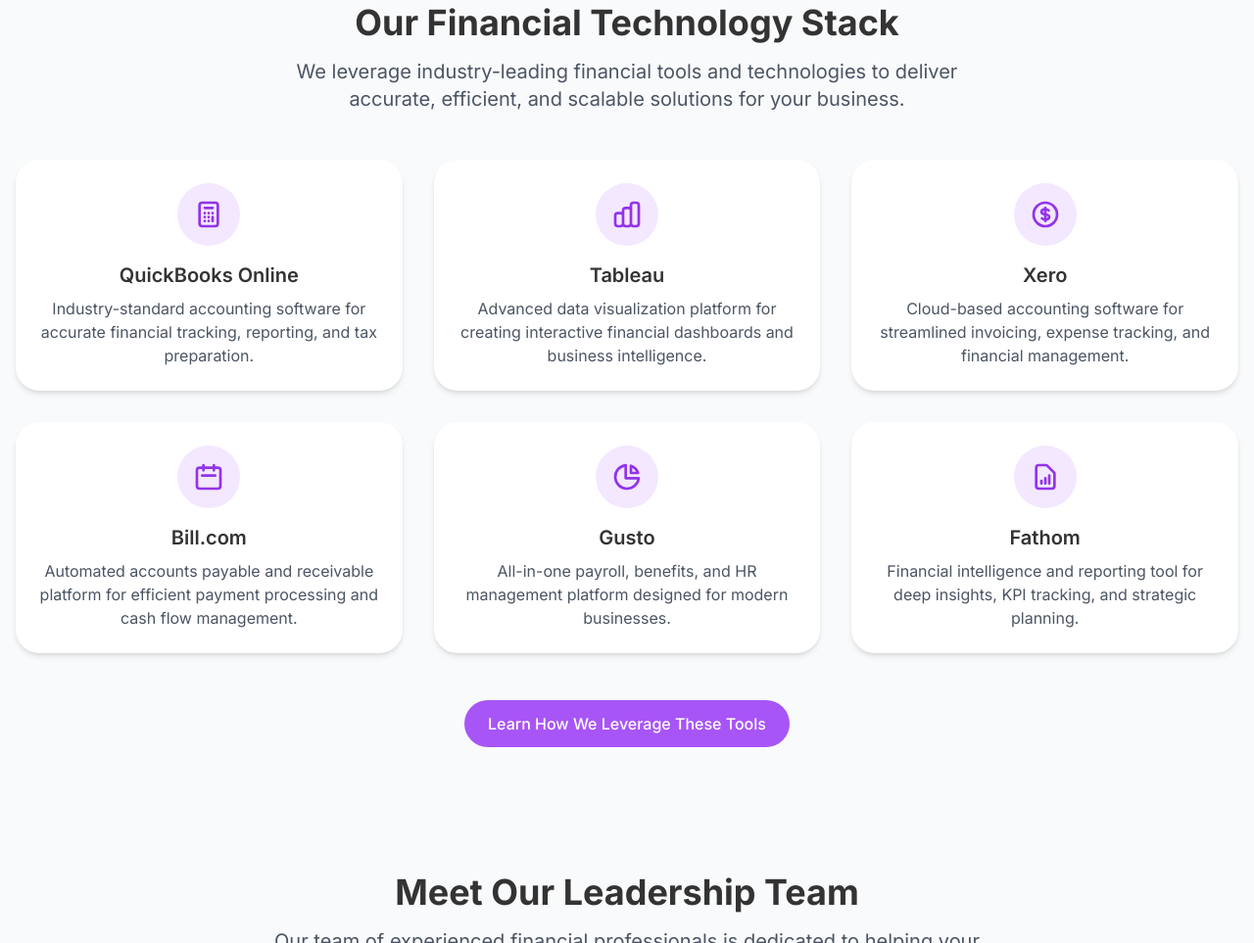
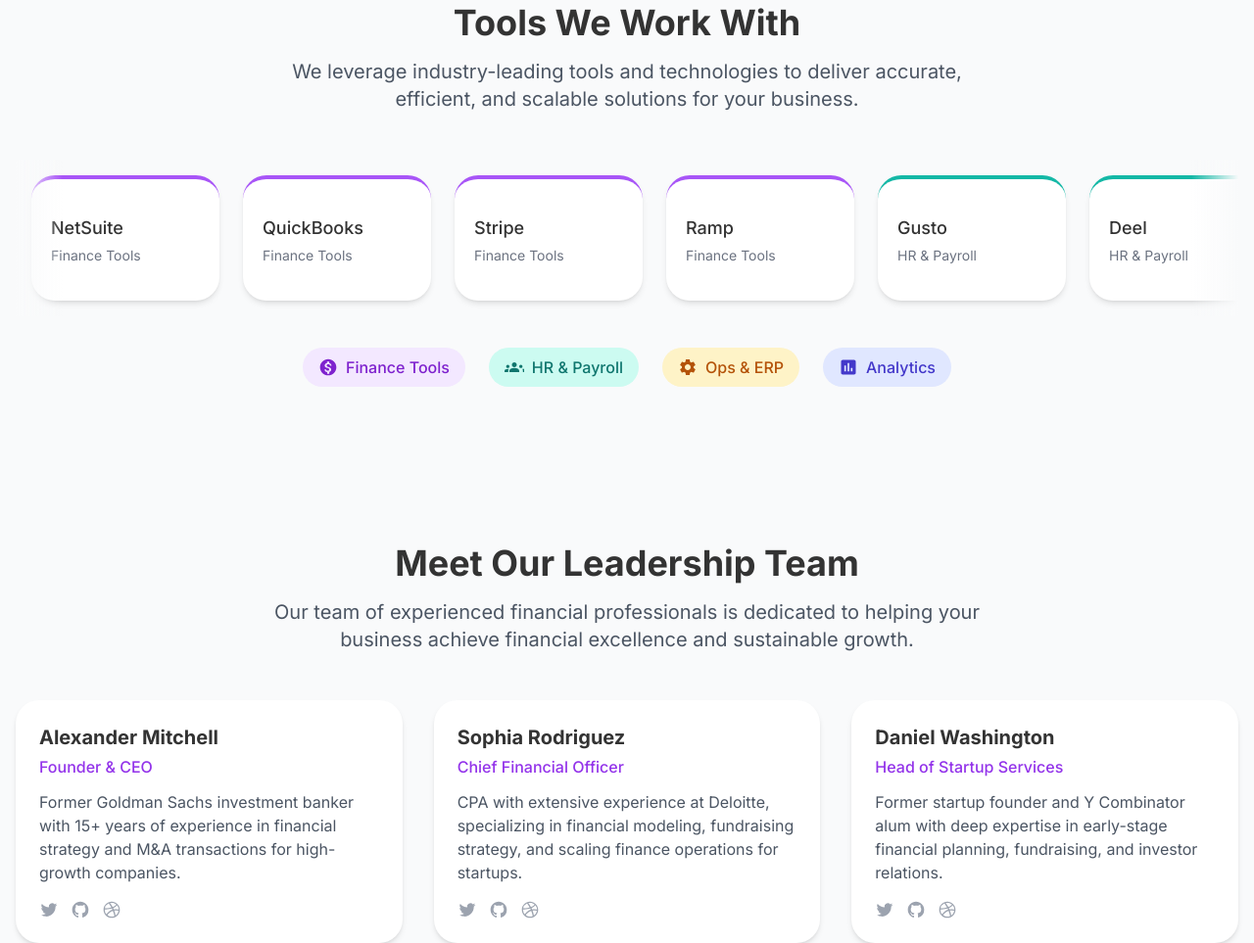
Before and after one commit to WebAsAService/base-template, an Astro site: page / in a window 1280 px wide. Shown: the part 1981-2944 px from the top of the page at 98% size. Built offline with nearby package versions, Linux system fonts and the light colour scheme; Astro itself is replaced by a stand-in of ours; grey boxes are pictures that could not be loaded.

Commit message:
refactorized the tools section

```diff
--- a/src/components/sections/ToolsSection.astro
+++ b/src/components/sections/ToolsSection.astro
@@ -1,101 +1,143 @@
 ---
 // Tools Section Component
+const toolCategories = [
+  {
+    color: "primary",
+    iconPath: "M12 2C6.48 2 2 6.48 2 12s4.48 10 10 10 10-4.48 10-10S17.52 2 12 2zm1.41 16.09V20h-2.67v-1.93c-1.71-.36-3.16-1.46-3.27-3.4h1.96c.1.93.82 1.62 2.02 1.62 1.19 0 1.78-.63 1.78-1.53 0-.83-.6-1.46-2.03-1.73-1.87-.35-3.51-1.17-3.51-3.17 0-1.49 1.12-2.78 2.9-3.09V5h2.67v1.95c1.86.45 2.79 1.86 2.85 3.39H14.3c-.05-1.11-.64-1.87-2.22-1.87-1.5 0-1.96.68-1.96 1.53 0 .82.65 1.34 2.08 1.68 2.43.56 3.44 1.54 3.44 3.18 0 1.61-1.34 2.71-3.23 3.23z",
+    name: "Finance Tools",
+    tools: ["NetSuite", "QuickBooks", "Stripe", "Ramp"]
+  },
+  {
+    color: "teal",
+    iconPath: "M12 12.75c1.63 0 3.07.39 4.24.9 1.08.48 1.76 1.56 1.76 2.73V18H6v-1.61c0-1.18.68-2.26 1.76-2.73 1.17-.52 2.61-.91 4.24-.91zM4 13c1.1 0 2-.9 2-2s-.9-2-2-2-2 .9-2 2 .9 2 2 2zm1.13 1.1c-.37-.06-.74-.1-1.13-.1-.99 0-1.93.21-2.78.58C.48 14.9 0 15.62 0 16.43V18h4.5v-1.61c0-.83.23-1.61.63-2.29zM20 13c1.1 0 2-.9 2-2s-.9-2-2-2-2 .9-2 2 .9 2 2 2zm1.13 1.1c.37-.06.74-.1 1.13-.1.99 0 1.93.21 2.78.58.95.32 1.96 1.04 1.96 1.85V18h-4.5v-1.61c0-.83-.23-1.61-.63-2.29zM12 6c1.66 0 3 1.34 3 3s-1.34 3-3 3-3-1.34-3-3 1.34-3 3-3z",
+    name: "HR & Payroll",
+    tools: ["Gusto", "Deel", "ADP"]
+  },
+  {
+    color: "amber",
+    iconPath: "M19.14 12.94c.04-.3.06-.61.06-.94 0-.32-.02-.64-.07-.94l2.03-1.58c.18-.14.23-.41.12-.61l-1.92-3.32c-.12-.22-.37-.29-.59-.22l-2.39.96c-.5-.38-1.03-.7-1.62-.94l-.36-2.54c-.04-.24-.24-.41-.48-.41h-3.84c-.24 0-.43.17-.47.41l-.36 2.54c-.59.24-1.13.57-1.62.94l-2.39-.96c-.22-.08-.47 0-.59.22L2.74 8.87c-.12.21-.08.47.12.61l2.03 1.58c-.05.3-.09.63-.09.94s.02.64.07.94l-2.03 1.58c-.18.14-.23.41-.12.61l1.92 3.32c.12.22.37.29.59.22l2.39-.96c.5.38 1.03.7 1.62.94l.36 2.54c.05.24.24.41.48.41h3.84c.24 0 .44-.17.47-.41l.36-2.54c.59-.24 1.13-.56 1.62-.94l2.39.96c.22.08.47 0 .59-.22l1.92-3.32c.12-.22.07-.47-.12-.61l-2.01-1.58zM12 15.6c-1.98 0-3.6-1.62-3.6-3.6s1.62-3.6 3.6-3.6 3.6 1.62 3.6 3.6-1.62 3.6-3.6 3.6z",
+    name: "Ops & ERP",
+    tools: ["Microsoft Dynamics", "Sage"]
+  },
+  {
+    color: "indigo",
+    iconPath: "M19 3H5c-1.1 0-2 .9-2 2v14c0 1.1.9 2 2 2h14c1.1 0 2-.9 2-2V5c0-1.1-.9-2-2-2zM9 17H7v-7h2v7zm4 0h-2V7h2v10zm4 0h-2v-4h2v4z",
+    name: "Analytics",
+    tools: ["Looker", "Datarails", "HubSpot", "Salesforce"]
+  }
+];
+
+// Flatten all tools for the horizontal scroll
+const allTools = toolCategories.flatMap(category =>
+  category.tools.map(tool => ({
+    name: tool,
+    category: category.name,
+    iconPath: category.iconPath,
+    color: category.color
+  }))
+);
 ---
 
 <section id="tools" class="py-16 bg-gray-50">
   <div class="container mx-auto px-4">
     <div class="text-center mb-12">
-      <h2 class="text-3xl md:text-4xl font-bold mb-4">Our Financial Technology Stack</h2>
+      <h2 class="text-3xl md:text-4xl font-bold mb-4">Tools We Work With</h2>
       <p class="text-xl text-gray-600 max-w-3xl mx-auto">
-        We leverage industry-leading financial tools and technologies to deliver accurate, efficient, and scalable solutions for your business.
+        We leverage industry-leading tools and technologies to deliver accurate, efficient, and scalable solutions for your business.
       </p>
     </div>
 
-    <div class="grid grid-cols-1 md:grid-cols-2 lg:grid-cols-3 gap-8">
-      <!-- Tool Card 1 -->
-      <div class="bg-white p-6 rounded-lg shadow-md transition-transform hover:scale-105">
-        <div class="flex items-center justify-center h-16 w-16 rounded-full bg-primary-100 mx-auto mb-4">
-          <svg xmlns="http://www.w3.org/2000/svg" class="h-8 w-8 text-primary-600" fill="none" viewBox="0 0 24 24" stroke="currentColor">
-            <path stroke-linecap="round" stroke-linejoin="round" stroke-width="2" d="M9 7h6m0 10v-3m-3 3h.01M9 17h.01M9 14h.01M12 14h.01M15 11h.01M12 11h.01M9 11h.01M7 21h10a2 2 0 002-2V5a2 2 0 00-2-2H7a2 2 0 00-2 2v14a2 2 0 002 2z" />
-          </svg>
+    <!-- Horizontal scrolling tools container -->
+    <div class="tools-scroll-container relative mb-8">
+      <div class="tools-scroll-wrapper flex overflow-x-auto py-4 hide-scrollbar">
+        <div class="tools-scroll-inner flex space-x-6 px-4">
+          {allTools.map((tool) => {
+            return (
+              <div class={`tool-card flex-shrink-0 bg-white p-5 rounded-lg shadow-md border-t-4 border-${tool.color}-500 w-48 h-32 flex flex-col justify-center transition-transform hover:scale-105`}>
+                <div class="text-lg font-medium mb-1">{tool.name}</div>
+                <div class="text-sm text-gray-500">{tool.category}</div>
+              </div>
+            );
+          })}
         </div>
-        <h3 class="text-xl font-semibold text-center mb-2">QuickBooks Online</h3>
-        <p class="text-gray-600 text-center">
-          Industry-standard accounting software for accurate financial tracking, reporting, and tax preparation.
-        </p>
       </div>
 
-      <!-- Tool Card 2 -->
-      <div class="bg-white p-6 rounded-lg shadow-md transition-transform hover:scale-105">
-        <div class="flex items-center justify-center h-16 w-16 rounded-full bg-primary-100 mx-auto mb-4">
-          <svg xmlns="http://www.w3.org/2000/svg" class="h-8 w-8 text-primary-600" fill="none" viewBox="0 0 24 24" stroke="currentColor">
-            <path stroke-linecap="round" stroke-linejoin="round" stroke-width="2" d="M9 19v-6a2 2 0 00-2-2H5a2 2 0 00-2 2v6a2 2 0 002 2h2a2 2 0 002-2zm0 0V9a2 2 0 012-2h2a2 2 0 012 2v10m-6 0a2 2 0 002 2h2a2 2 0 002-2m0 0V5a2 2 0 012-2h2a2 2 0 012 2v14a2 2 0 01-2 2h-2a2 2 0 01-2-2z" />
-          </svg>
-        </div>
-        <h3 class="text-xl font-semibold text-center mb-2">Tableau</h3>
-        <p class="text-gray-600 text-center">
-          Advanced data visualization platform for creating interactive financial dashboards and business intelligence.
-        </p>
-      </div>
-
-      <!-- Tool Card 3 -->
-      <div class="bg-white p-6 rounded-lg shadow-md transition-transform hover:scale-105">
-        <div class="flex items-center justify-center h-16 w-16 rounded-full bg-primary-100 mx-auto mb-4">
-          <svg xmlns="http://www.w3.org/2000/svg" class="h-8 w-8 text-primary-600" fill="none" viewBox="0 0 24 24" stroke="currentColor">
-            <path stroke-linecap="round" stroke-linejoin="round" stroke-width="2" d="M12 8c-1.657 0-3 .895-3 2s1.343 2 3 2 3 .895 3 2-1.343 2-3 2m0-8c1.11 0 2.08.402 2.599 1M12 8V7m0 1v8m0 0v1m0-1c-1.11 0-2.08-.402-2.599-1M21 12a9 9 0 11-18 0 9 9 0 0118 0z" />
-          </svg>
-        </div>
-        <h3 class="text-xl font-semibold text-center mb-2">Xero</h3>
-        <p class="text-gray-600 text-center">
-          Cloud-based accounting software for streamlined invoicing, expense tracking, and financial management.
-        </p>
-      </div>
-
-      <!-- Tool Card 4 -->
-      <div class="bg-white p-6 rounded-lg shadow-md transition-transform hover:scale-105">
-        <div class="flex items-center justify-center h-16 w-16 rounded-full bg-primary-100 mx-auto mb-4">
-          <svg xmlns="http://www.w3.org/2000/svg" class="h-8 w-8 text-primary-600" fill="none" viewBox="0 0 24 24" stroke="currentColor">
-            <path stroke-linecap="round" stroke-linejoin="round" stroke-width="2" d="M8 7V3m8 4V3m-9 8h10M5 21h14a2 2 0 002-2V7a2 2 0 00-2-2H5a2 2 0 00-2 2v12a2 2 0 002 2z" />
-          </svg>
-        </div>
-        <h3 class="text-xl font-semibold text-center mb-2">Bill.com</h3>
-        <p class="text-gray-600 text-center">
-          Automated accounts payable and receivable platform for efficient payment processing and cash flow management.
-        </p>
-      </div>
-
-      <!-- Tool Card 5 -->
-      <div class="bg-white p-6 rounded-lg shadow-md transition-transform hover:scale-105">
-        <div class="flex items-center justify-center h-16 w-16 rounded-full bg-primary-100 mx-auto mb-4">
-          <svg xmlns="http://www.w3.org/2000/svg" class="h-8 w-8 text-primary-600" fill="none" viewBox="0 0 24 24" stroke="currentColor">
-            <path stroke-linecap="round" stroke-linejoin="round" stroke-width="2" d="M11 3.055A9.001 9.001 0 1020.945 13H11V3.055z" />
-            <path stroke-linecap="round" stroke-linejoin="round" stroke-width="2" d="M20.488 9H15V3.512A9.025 9.025 0 0120.488 9z" />
-          </svg>
-        </div>
-        <h3 class="text-xl font-semibold text-center mb-2">Gusto</h3>
-        <p class="text-gray-600 text-center">
-          All-in-one payroll, benefits, and HR management platform designed for modern businesses.
-        </p>
-      </div>
-
-      <!-- Tool Card 6 -->
-      <div class="bg-white p-6 rounded-lg shadow-md transition-transform hover:scale-105">
-        <div class="flex items-center justify-center h-16 w-16 rounded-full bg-primary-100 mx-auto mb-4">
-          <svg xmlns="http://www.w3.org/2000/svg" class="h-8 w-8 text-primary-600" fill="none" viewBox="0 0 24 24" stroke="currentColor">
-            <path stroke-linecap="round" stroke-linejoin="round" stroke-width="2" d="M9 17v-2m3 2v-4m3 4v-6m2 10H7a2 2 0 01-2-2V5a2 2 0 012-2h5.586a1 1 0 01.707.293l5.414 5.414a1 1 0 01.293.707V19a2 2 0 01-2 2z" />
-          </svg>
-        </div>
-        <h3 class="text-xl font-semibold text-center mb-2">Fathom</h3>
-        <p class="text-gray-600 text-center">
-          Financial intelligence and reporting tool for deep insights, KPI tracking, and strategic planning.
-        </p>
-      </div>
+      <!-- Gradient fade effects for scroll indication -->
+      <div class="absolute left-0 top-0 bottom-0 w-12 bg-gradient-to-r from-gray-50 to-transparent pointer-events-none"></div>
+      <div class="absolute right-0 top-0 bottom-0 w-12 bg-gradient-to-l from-gray-50 to-transparent pointer-events-none"></div>
     </div>
 
-    <div class="text-center mt-12">
-      <a href="#contact" class="inline-block bg-primary-500 hover:bg-primary-600 text-white font-medium py-3 px-6 rounded-lg transition-colors">
-        Learn How We Leverage These Tools
-      </a>
+    <!-- Category legend -->
+    <div class="flex flex-wrap justify-center gap-6 mb-8">
+      {toolCategories.map((cat) => {
+        return (
+          <div class={`flex items-center space-x-2 px-4 py-2 rounded-full bg-${cat.color}-100 text-${cat.color}-700`}>
+            <svg class="w-5 h-5" viewBox="0 0 24 24" fill="currentColor">
+              <path d={cat.iconPath} />
+            </svg>
+            <span class="font-medium">{cat.name}</span>
+          </div>
+        );
+      })}
     </div>
   </div>
 </section>
+
+<style>
+  /* Hide scrollbar but keep functionality */
+  .hide-scrollbar {
+    -ms-overflow-style: none;  /* IE and Edge */
+    scrollbar-width: none;  /* Firefox */
+  }
+  .hide-scrollbar::-webkit-scrollbar {
+    display: none; /* Chrome, Safari and Opera */
+  }
+
+  /* Custom colors for tool cards */
+  .border-primary-500 {
+    border-color: var(--color-primary-500, #3b82f6);
+  }
+  .border-teal-500 {
+    border-color: #14b8a6;
+  }
+  .border-amber-500 {
+    border-color: #f59e0b;
+  }
+  .border-indigo-500 {
+    border-color: #6366f1;
+  }
+
+  /* Category pill backgrounds */
+  .bg-primary-100 {
+    background-color: var(--color-primary-100, #dbeafe);
+  }
+  .bg-teal-100 {
+    background-color: #ccfbf1;
+  }
+  .bg-amber-100 {
+    background-color: #fef3c7;
+  }
+  .bg-indigo-100 {
+    background-color: #e0e7ff;
+  }
+
+  /* Category pill text */
+  .text-primary-700 {
+    color: var(--color-primary-700, #1d4ed8);
+  }
+  .text-teal-700 {
+    color: #0f766e;
+  }
+  .text-amber-700 {
+    color: #b45309;
+  }
+  .text-indigo-700 {
+    color: #4338ca;
+  }
+
+  /* Smooth scrolling */
+  .tools-scroll-wrapper {
+    scroll-behavior: smooth;
+    -webkit-overflow-scrolling: touch;
+  }
+</style>
```
